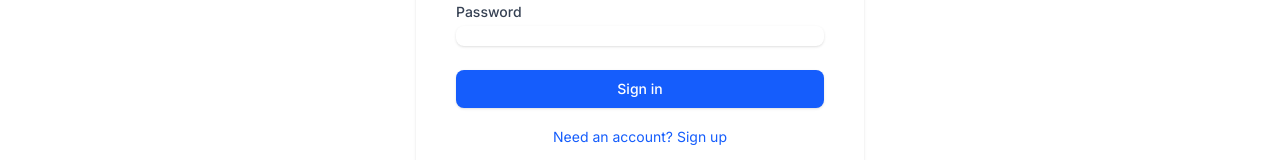
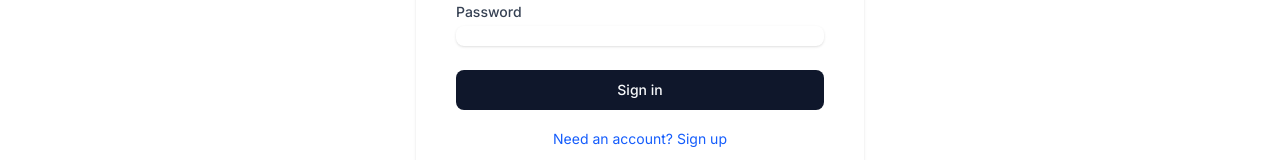
Before and after one commit to Datav1nci/Effitaxes, a Next.js app in the folder effitaxes/: page /en/login in a window 1280 px wide. Shown: the part 299-459 px from the top of the page. Built offline with nearby package versions, Linux system fonts and the light colour scheme; no server answers.

Commit message:
feat: Implement core user authentication UI with a login/signup form, dedicated login page, and header integration.

```diff
--- a/effitaxes/src/app/[locale]/login/page.tsx
+++ b/effitaxes/src/app/[locale]/login/page.tsx
@@ -1,5 +1,4 @@
-import { login, signup } from "@/actions/auth";
-import { SignInButtons } from "@/components/auth/SignInButtons";
+import AuthForm from "@/components/auth/AuthForm";
 // The layout.tsx uses dictionary.ts. This page is a Server Component by default?
 // But it uses context? No, if I make it server component I can use dictionary directly if I get lang params.
 // Let's make it a server component for the actions, but if we want interactivity (like switching tabs between login/signup) we need "use client" or separate components.
--- a/effitaxes/src/components/Header.tsx
+++ b/effitaxes/src/components/Header.tsx
@@ -2,7 +2,7 @@
 
 import { useEffect, useState } from "react";
 import Link from "next/link";
-import { Menu, Moon, Sun, X, User as UserIcon, LogOut } from "lucide-react";
+import { Menu, Moon, Sun, X, LogOut } from "lucide-react";
 import { useTheme } from "next-themes";
 import { useLanguage } from "@/context/LanguageContext";
 import BrandName from "@/components/BrandName";
--- a/effitaxes/src/components/auth/AuthForm.tsx
+++ b/effitaxes/src/components/auth/AuthForm.tsx
@@ -105,19 +105,19 @@ export default function AuthForm() {
 
                 <div>
                     {isLogin ? (
-                        <button
+                        <Button
                             formAction={login}
-                            className="flex w-full justify-center rounded-md border border-transparent bg-blue-600 px-4 py-2 text-sm font-medium text-white shadow-sm hover:bg-blue-700 focus:outline-none focus:ring-2 focus:ring-blue-500 focus:ring-offset-2"
+                            className="w-full flex justify-center"
                         >
                             Sign in
-                        </button>
+                        </Button>
                     ) : (
-                        <button
+                        <Button
                             formAction={signup}
-                            className="flex w-full justify-center rounded-md border border-transparent bg-blue-600 px-4 py-2 text-sm font-medium text-white shadow-sm hover:bg-blue-700 focus:outline-none focus:ring-2 focus:ring-blue-500 focus:ring-offset-2"
+                            className="w-full flex justify-center"
                         >
                             Sign up
-                        </button>
+                        </Button>
                     )}
                 </div>
             </form>
```
